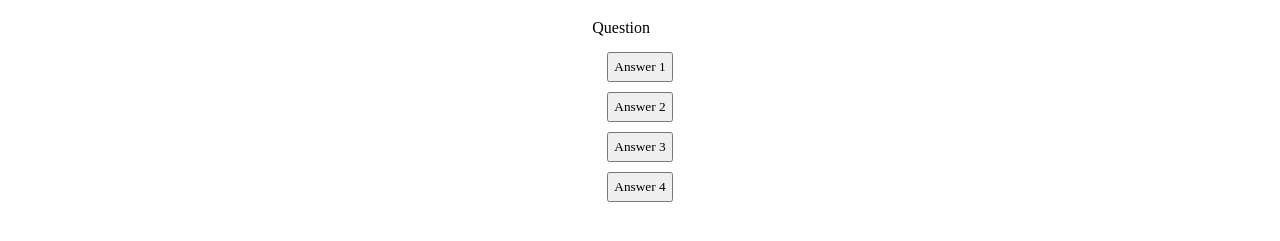
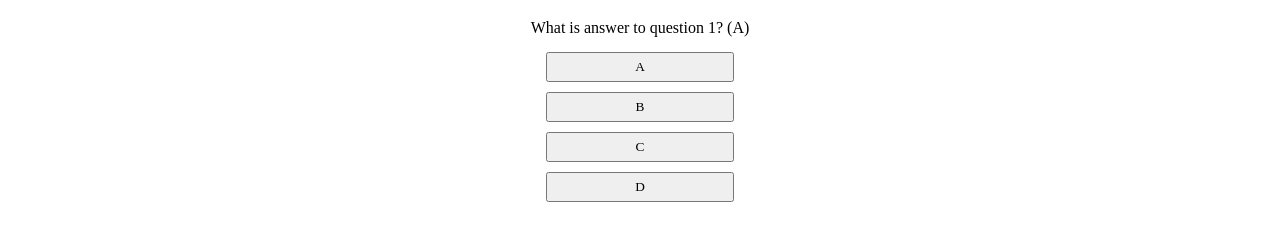
Before and after one commit to Andrewchall92/code-quiz, a plain HTML site: page index.html in a window 1280 px wide. Both pictures are taken after a click on the button "Start Quiz". Shown: the part 119-360 px from the top of the page. Drawn offline with Linux system fonts and the light colour scheme.

Commit message:
set up question and answer loop and displayed their values to the html

```diff
--- a/assets/js/script.js
+++ b/assets/js/script.js
@@ -1,59 +1,104 @@
 // objects
-var question1 = {
-  correct: "A",
-  false: ["B", "C", "D"]
-};
+var questionsArr =[ {
+  question: "What is answer to question 1? (A)",
+  answers: [
+    { text: 'A', correct: true},
+    { text: 'B', correct: false},
+    { text: 'C', correct: false},
+    { text: 'D', correct: false},
+  ]
+},
+{
+question: "What is answer to question 2? (A)",
+  answers: [
+    { text: 'A', correct: true},
+    { text: 'B', correct: false},
+    { text: 'C', correct: false},
+    { text: 'D', correct: false},
+  ]
+},
+{
+question: "What is answer to question 3? (A)",
+  answers: [
+    { text: 'A', correct: true},
+    { text: 'B', correct: false},
+    { text: 'C', correct: false},
+    { text: 'D', correct: false},
+  ]
+},
+{
+question: "What is answer to question 4? (A)",
+  answers: [
+    { text: 'A', correct: true},
+    { text: 'B', correct: false},
+    { text: 'C', correct: false},
+    { text: 'D', correct: false},
+  ]
+},
+{
+  question: "What is answer to question 5? (A)",
+  answers: [
+    { text: 'A', correct: true},
+    { text: 'B', correct: false},
+    { text: 'C', correct: false},
+    { text: 'D', correct: false},
+  ]
+},
+{
+question: "What is answer to question 6? (A)",
+  answers: [
+    { text: 'A', correct: true},
+    { text: 'B', correct: false},
+    { text: 'C', correct: false},
+    { text: 'D', correct: false},
+  ]
+},
 
-var question2 = {
-  correct: "A",
-  false: ["B", "C", "D"]
-};
+]
+//Define global variables (not high scores)/ query selectors
+var answerOptionsIndex = 0;
+var currentQuestionIndex = 0;
+var timerEl = document.getElementById("countdown");
+var startButton = document.getElementById("start-btn");
+var questionContainerElement = document.getElementById("question-container");
+var questionElement = document.getElementById("question");
+var answerButtonsElement = document.getElementById("answer-btns");
+var answerButtons = document.getElementById("btn")
 
-var question3 = {
-  correct: "A",
-  false: ["B", "C", "D"]
-};
+//functions to start game
 
-var question4 = {
-  correct: "A",
-  false: ["B", "C", "D"]
-};
 
-var question5 = {
-  correct: "A",
-  false: ["B", "C", "D"]
-};
-
-var question6 = {
-  correct: "A",
-  false: ["B", "C", "D"]
-};
-//Define global variables (not high scores)/ query selectors
-const answersArr = [question1, question2, question3, question4, question5, question6]
-var currentQuestionIndex = 0
-var timerEl = document.getElementById("countdown");
-const startButton = document.getElementById("start-btn");
-const questionContainerElement = document.getElementById("question-container")
-const currentQuestion = document.getElementById("question")
-//functions to start game
 startButton.addEventListener("click", startGame)
 
 function startGame() {
 console.log('started')
 startButton.classList.add("hide")
 questionContainerElement.classList.remove("hide")
+countDown();
 setNextQuestion();
-countDown();
 }
 
 
 function setNextQuestion() {
-showQuestion()
-
+var currentQuestionIndex = 0;
+currentQuestionIndex++
+answerOptionsIndex++
+showQuestion();
 }
 
 function showQuestion() {
-currentQuestion
+  var currentQuestion = questionsArr[currentQuestionIndex];
+ if (currentQuestion) {
+  questionElement.textContent = currentQuestion.question;
+ } else {
+  questionElement.textContent = "Quiz Over";
+ }
+
+ for(i = 0; i < currentQuestion.answers.length; i++){
+  var currentAnswer= currentQuestion.answers[i];
+  answerButtonsElement.children[i].textContent = currentAnswer.text;
+ }
+
 }
 
 
--- a/index.html
+++ b/index.html
@@ -18,7 +18,7 @@
             <div class ="container">
                 <div id="question-container" class="hide">
                     <div id="question">Question</div>
-                    <div id="answser-btns" class ="btn-grid">
+                    <div id="answer-btns" class ="btn-grid">
                         <button class="btn">Answer 1</button>
                         <button class="btn">Answer 2</button>
                         <button class="btn">Answer 3</button>
```
